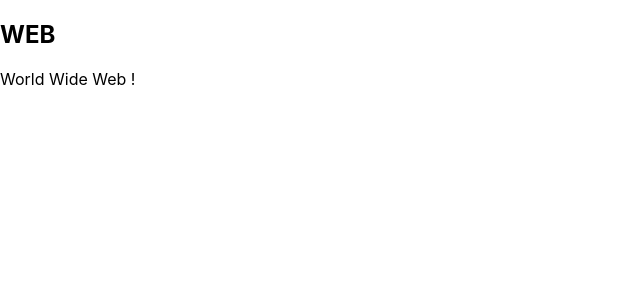
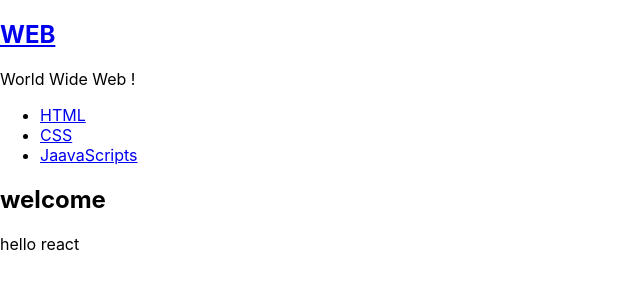
Before and after one commit to JiHwonChoi/ReactProgramming, a React (Create React App) app: page / in a window 1280 px wide. Shown: the top 300 px of the page, without its empty margins (0-640 px from the left). Built offline with nearby package versions, Linux system fonts and the light colour scheme.

Commit message:
0127 state의 사용

```diff
--- a/src/App.js
+++ b/src/App.js
@@ -1,21 +1,44 @@
 
 import React, {Component} from 'react';
 import Subject from "./components/Subject";
+import TOC from "./components/TOC";
+import Content from "./components/Contents"
+import Contents from './components/Contents';
 
 class App extends Component{
   constructor(props){
     super(props);
     this.state={
-      subject:{title:'WEB', sub:'World Wide Web !'}
+      mode:'welcome',
+      welcome:{title:'welcome', desc:'hello react'},
+      subject:{title:'WEB', sub:'World Wide Web !'},
+      contents: [
+        {id:1, title:'HTML', desc:'HTML is for information'},
+        {id:2, title:'CSS', desc:'CSS is for design'},
+        {id:3, title:'JaavaScripts', desc:'JavaScript is for ineractive'},
+      ]
     }
   }
   render(){
+    var _title, _desc = null
+    if(this.state.mode==='welcome'){
+      _title=this.state.welcome.title
+      _desc=this.state.welcome.desc
+    }
+    else if (this.state.mode==='read'){
+      _title=this.state.contents[0].title
+      _desc=this.state.contents[0].desc
+    }
     return (
       <div className="App">
         <Subject
           title={this.state.subject.title}
           sub={this.state.subject.sub}>
           </Subject>
+          <TOC data = {this.state.contents}></TOC>
+          {/* TOC의 링크를 클릭하면 url이 바뀌긴 하는데 그렇다로 리로드가 되진 않네? 왜 내가 아는 페이지 넘어가는거랑 다르지 */}
+          <Contents title ={_title} desc={_desc}></Contents>
+
       </div>
     );
   }
--- /dev/null
+++ b/src/components/Contents.js
@@ -0,0 +1,17 @@
+import { isContentEditable } from '@testing-library/user-event/dist/utils'
+import React, {Component} from 'react'
+
+class Contents extends Component {
+    render(){
+        return (
+            <article>
+                <h2>
+                    {this.props.title}
+                </h2>
+                {this.props.desc}
+            </article>
+        )
+    }
+}
+
+export default Contents
--- a/src/components/Subject.js
+++ b/src/components/Subject.js
@@ -4,7 +4,7 @@
     render(){
         return (
             <article>
-                <h2> {this.props.title}</h2>
+                <h2><a href="/">{this.props.title}</a></h2>
                 {this.props.sub}
             </article>
         );
--- /dev/null
+++ b/src/components/TOC.js
@@ -0,0 +1,26 @@
+import React, {Component} from 'react'
+
+class TOC extends Component{
+    render(){
+        var lists =[]
+        var data = this.props.data
+        var i=0
+        while (i<data.length){
+            lists.push(<li key={data[i].id}><a href={"/content/" + data[i].id}>{data[i].title}</a></li>)
+            i+=1
+        }
+
+
+
+        return (
+            <nav>
+                <ul>
+                    {lists}
+                </ul>
+            </nav>
+        );
+}
+
+}
+
+export default TOC
```
